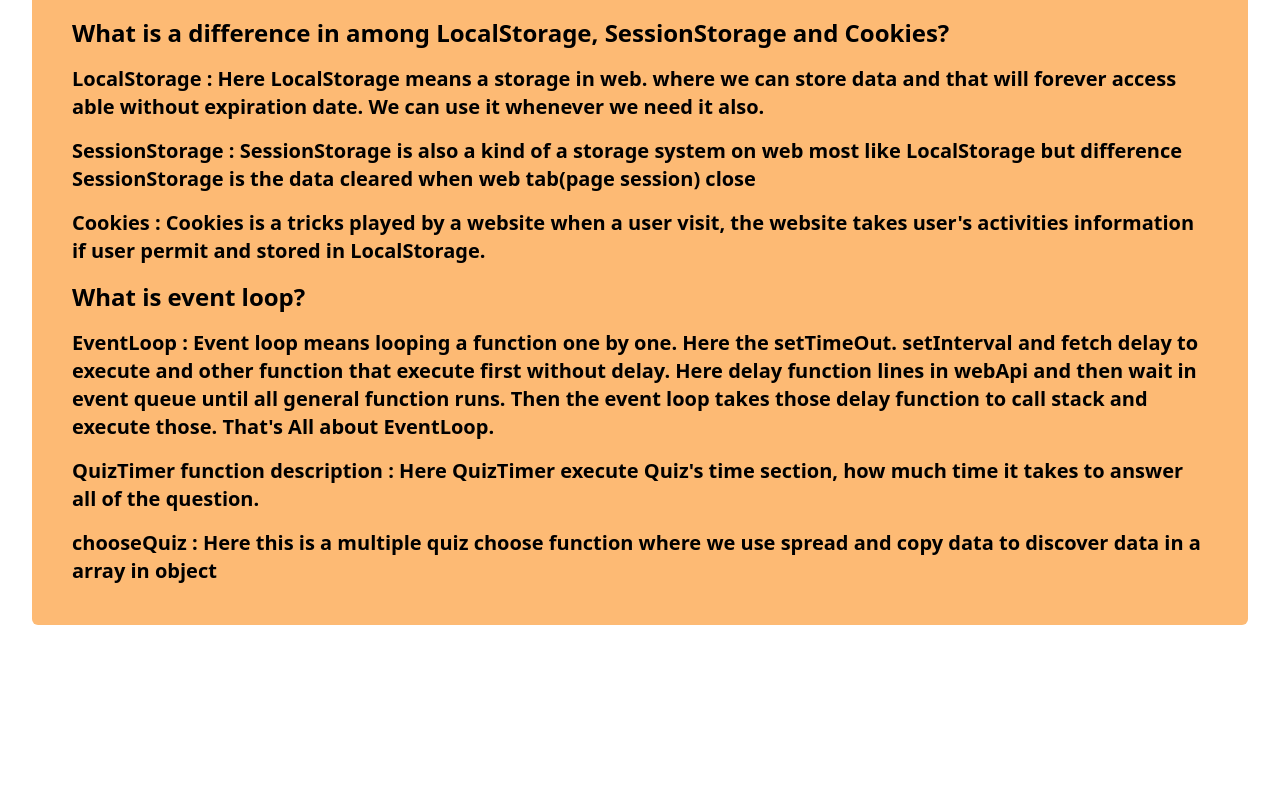
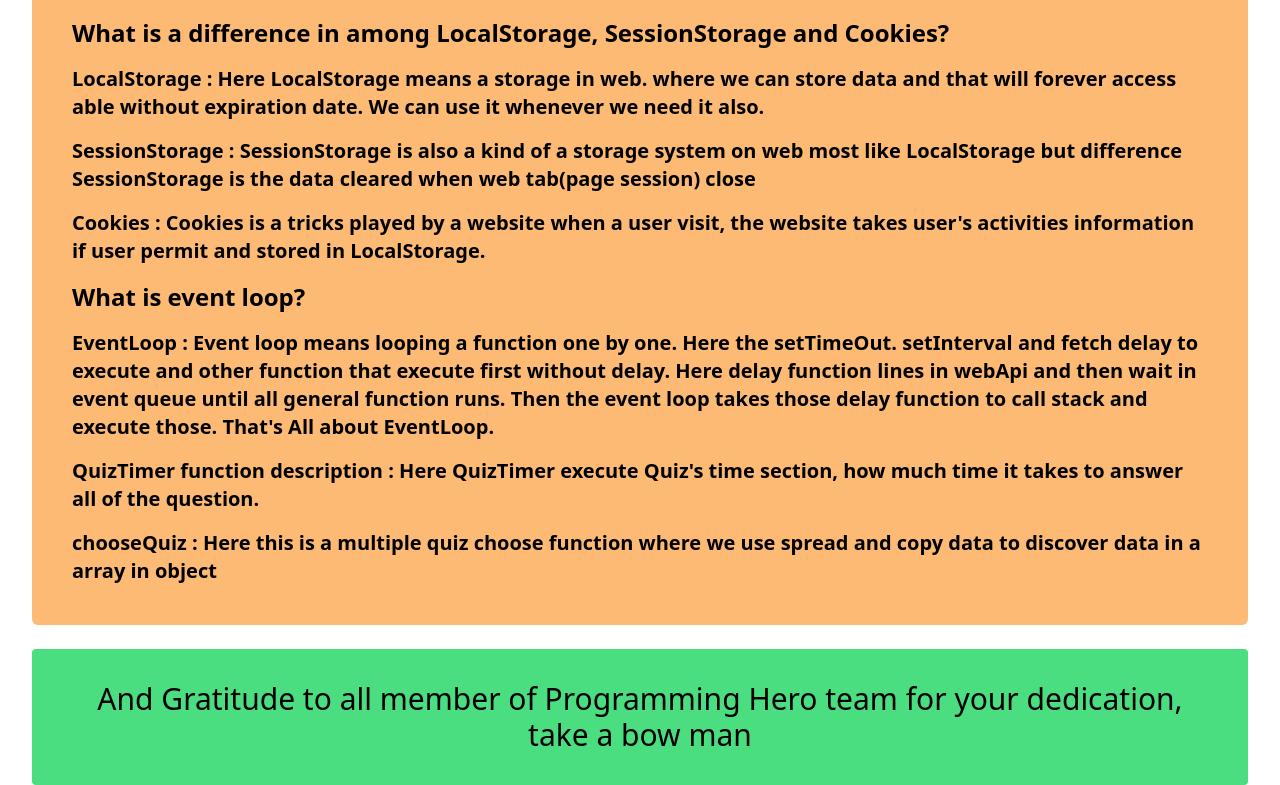
Before and after one commit to HimaloyAshis/quize-a7, a plain HTML site: page answer.html in a window 1280 px wide. Shown: the part 491-1276 px from the top of the page. Before the commit the page ends 1116 px from the top, so only its background shows below. Drawn offline with nearby package versions, Linux system fonts and the light colour scheme.

Commit message:
gratitude to all member of Ph team

```diff
--- a/answer.html
+++ b/answer.html
@@ -34,7 +34,9 @@
                 <p class="text-xl mt-4 font-semibold"><span class="font-bold">QuizTimer function description : </span>Here QuizTimer execute Quiz's time section, how much time it takes to answer all of the question.</p>
                 <p class="text-xl mt-4 font-semibold"><span class="font-bold">chooseQuiz : </span>Here this is a multiple quiz choose function where we use spread and copy data to discover data in a array in object</p>
             </div>
+
         </section>
+        <section class="bg-green-400 p-8 rounded text-3xl mt-6"> <h1 class="text-center">And Gratitude to all member of Programming Hero team for your dedication, take a bow man</h1></section>
     </main>
 </body>
 
```
